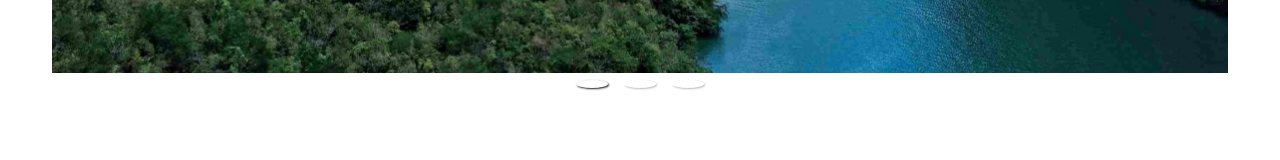
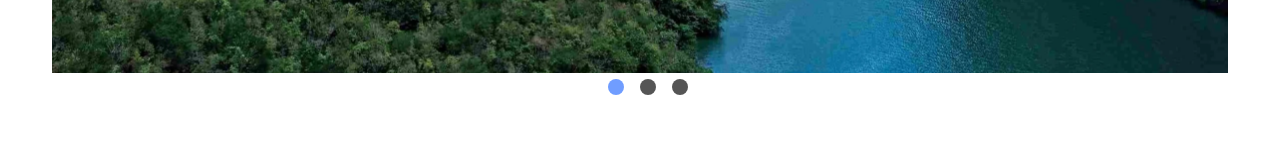
Before and after one commit to SantiagoSiordia/sioka, a React (Create React App) app: page / in a window 1280 px wide. Shown: the part 3208-3368 px from the top of the page. Built offline with nearby package versions, Linux system fonts and the light colour scheme.

Commit message:
fixed carousel

```diff
--- a/src/components/carousel/ImgCarousel.js
+++ b/src/components/carousel/ImgCarousel.js
@@ -8,26 +8,44 @@ import Cancun from '../../assets/cancun.jpeg';
 import Chiapas from '../../assets/chiapas.webp';
 import IslaMujeres from '../../assets/isla-mujeres.png';
 
+const renderIndicator = (onClickHandler, isSelected, index, label) => {
+    const defStyle = { marginLeft: "1rem",borderRadius: 50, height: "1rem", width: "1rem", cursor: "pointer" };
+    const style = isSelected
+    ? { ...defStyle, backgroundColor: "#709dff" }
+    : { ...defStyle, backgroundColor: "#555" };
+
+    return (
+        <div
+            style={style}
+            onClick={onClickHandler}
+            onKeyDown={onClickHandler}
+            value={index}
+            key={index}
+            role="button"
+            tabIndex={0}
+            aria-label={`${label} ${index + 1}`}
+        />
+    );
+}
+
 function ImgCarousel() {
     return (
         <div name='carousel' className='container'>
-            <Carousel className='carousel' showArrows={true} autoPlay={false} infiniteLoop={true} >
+            <Carousel renderIndicator={renderIndicator} className='carousel' showArrows={false} infiniteLoop swipeable >
                 <div>
                     <img src={Chiapas} alt='/' />
-                    {/* <p className="legend">Maldives 1</p> */}
+                    {/* <p className="legend">Chiapas</p> */}
                 </div>
                 <div>
                     <img src={IslaMujeres} alt='/' />
-                    {/* <p className="legend">Legend 2</p> */}
+                    {/* <p className="legend">IslaMujeres</p> */}
                 </div>
                 <div>
                     <img src={Cancun} alt='/' />
-                    {/* <p className="legend">Legend 3</p> */}
+                    {/* <p className="legend">Cancun</p> */}
                 </div>
             </Carousel>
         </div>
-
-
     )
 }
 
--- a/src/components/carousel/ImgCarouselStyles.css
+++ b/src/components/carousel/ImgCarouselStyles.css
@@ -11,3 +11,10 @@
 .thumbs-wrapper, .carousel-status {
     display: none;
 }
+
+.control-dots {
+    display: flex;
+    justify-content: center;
+    margin: 1rem;
+    flex-direction: row;
+}
```
